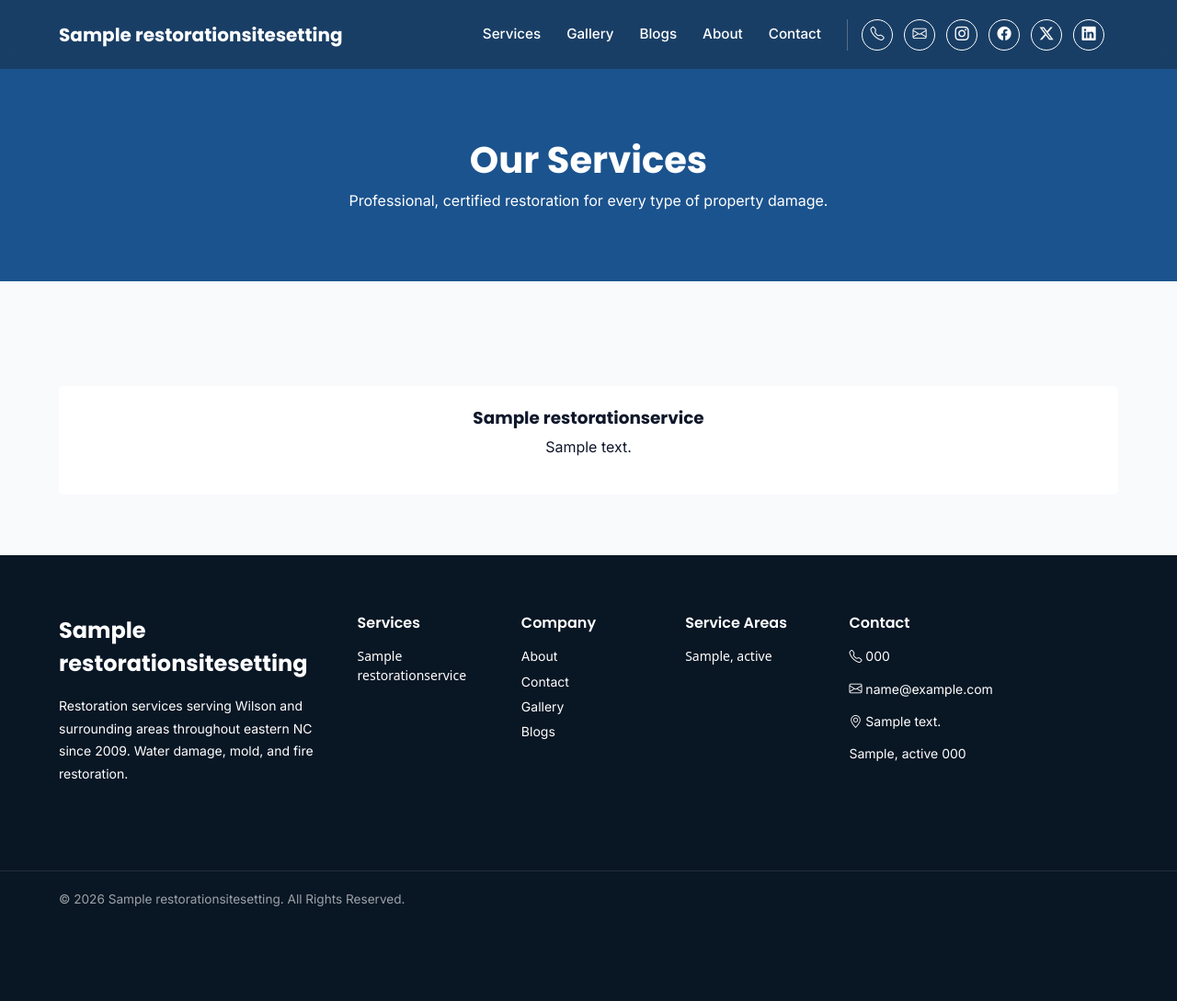
After one commit to vanlandinghamanderson/Restoration-Company-Website, a Django app: page /services/ in a window 1280 px wide. The commit adds this page. Shown: the whole page at 92% size. Run offline with Django 5.2, Linux system fonts and the light colour scheme; tables that the repository leaves empty hold one stand-in row (values such as "Sample post").

Commit message:
Service Page installed, but not completely finished

```diff
--- a/core/urls.py
+++ b/core/urls.py
@@ -3,6 +3,7 @@ from . import views
 
 urlpatterns = [
     path(route='', view=views.index, name='index'),
+    path(route='services/', view=views.service_list, name='service_list'),
     path(route='about/', view=views.about, name='about'),
     path(route='gallery/', view=views.gallery, name='gallery'),
     path(route='contact', view=views.contact, name='contact'),
--- a/core/views.py
+++ b/core/views.py
@@ -41,3 +41,12 @@ def contact(request):
         'restoration_service_areas' : RestorationServiceArea.objects.all(),
     }
     return render(request, 'core/contact.html', context)
+
+# Our Services Page
+def service_list(request):
+    context = {
+        'restoration_site_setting' : RestorationSiteSetting.objects.first(),
+        'restoration_services' : RestorationService.objects.all(),
+        'restoration_service_areas' : RestorationServiceArea.objects.all(),
+    }
+    return render(request, 'core/services.html', context)
--- a/templates/core/base.html
+++ b/templates/core/base.html
@@ -14,9 +14,11 @@
 <body>
     <header class="site-header">
         <div class="container header_inner">
+            {% if restoration_site_setting %}
             <a href="/" class="logo">{{ restoration_site_setting.company_name}}</a>
+            {% endif %}
             <nav class="main-nav">
-                <a href="{% url 'index' %}#services">Services</a>
+                <a href="{% url 'service_list' %}">Services</a>
                 <a href="{% url 'gallery' %}">Gallery</a>
                 <a href="#">Blogs</a>
                 <a href="{% url 'about' %}">About</a>
--- a/templates/core/index.html
+++ b/templates/core/index.html
@@ -56,6 +56,9 @@
                 <p>{{ service.short_description }}</p>
             </div>
             {% endfor %}
+        </div>
+        <div class="section-cta">
+            <a href="{% url 'service_list' %}">View All Services</a>
         </div>
     </div>
 </section>
--- /dev/null
+++ b/templates/core/services.html
@@ -0,0 +1,22 @@
+{% extends 'core/base.html' %}
+{% load static %}
+{% block content %}
+<section class="page-hero">
+    <div class="container page-hero_inner">
+        <h1>Our Services</h1>
+        <p class="page_text">Professional, certified restoration for every type of property damage.</p>
+    </div>
+</section>
+<section>
+    <div class="container">
+        <div class="services-grid">
+            {% for service in restoration_services %}
+            <div class="service-card">
+                <h3>{{ service.name }}</h3>
+                <p>{{ service.short_description }}</p>
+            </div>
+            {% endfor %}
+        </div>
+    </div>
+</section>
+{% endblock %}
```
